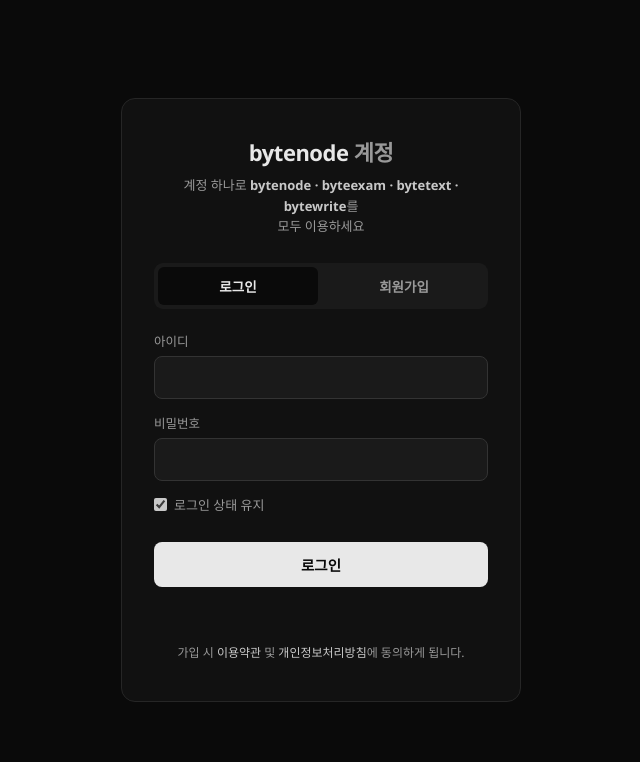
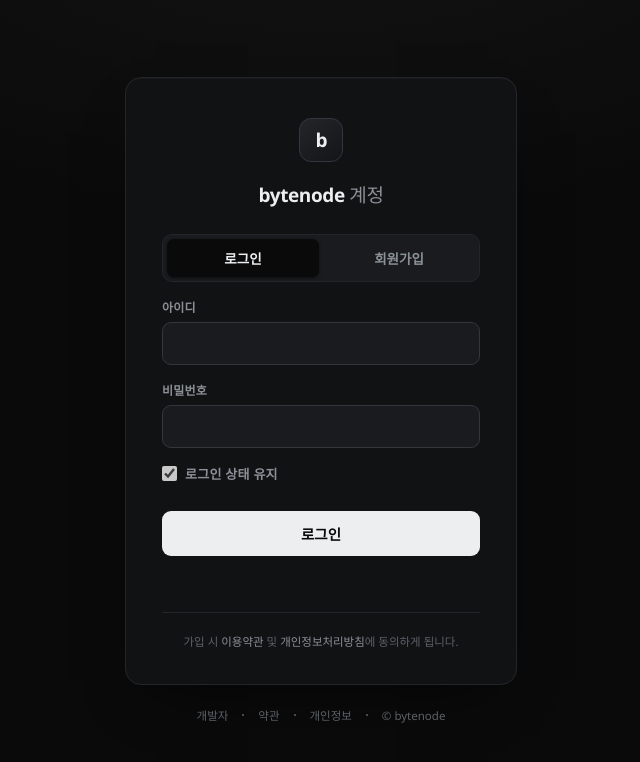
Before and after one commit to luxzbi/bytenode-account, a website: page public/index.html in a window 1280 px wide. Shown: the whole page, without its empty margins (319-959 px from the left). Drawn offline with Linux system fonts and the light colour scheme.

Commit message:
Redesign account page: remove tagline, professional styling

```diff
--- a/public/index.html
+++ b/public/index.html
@@ -3,71 +3,96 @@
 <head>
 <meta charset="UTF-8">
 <meta name="viewport" content="width=device-width, initial-scale=1.0">
-<title>bytenode 계정 — 로그인</title>
+<title>bytenode 계정</title>
 <style>
 :root{
-  --bg:#0a0a0a; --bg2:#111111; --bg3:#1a1a1a;
-  --border:#262626; --border2:#333333;
-  --text:#e8e8e8; --text2:#999999; --accent:#c8c8c8;
-  --err:#ff6b6b; --ok:#6bcf8e;
+  --bg:#0a0a0a; --bg2:#111214; --bg3:#191b1e;
+  --border:#232529; --border2:#33363c;
+  --text:#eceef0; --text2:#8b9097; --text3:#5c6167; --accent:#c8c8c8;
+  --err:#ff6b6b; --ok:#6bcf8e; --focus:#e8e8e8;
 }
 *{margin:0;padding:0;box-sizing:border-box;}
-html,body{height:100%;background:var(--bg);color:var(--text);font-family:"Segoe UI","Apple SD Gothic Neo",sans-serif;}
-body{display:flex;align-items:center;justify-content:center;padding:20px;}
+html,body{height:100%;background:var(--bg);color:var(--text);font-family:"Segoe UI","Apple SD Gothic Neo",sans-serif;-webkit-font-smoothing:antialiased;}
+body{
+  display:flex;flex-direction:column;align-items:center;justify-content:center;padding:24px;
+  background:
+    radial-gradient(1200px 500px at 50% -10%, rgba(200,200,200,.045), transparent 60%),
+    var(--bg);
+}
 .card{
-  width:100%;max-width:400px;background:var(--bg2);
-  border:1px solid var(--border);border-radius:14px;padding:36px 32px;
+  width:100%;max-width:392px;background:var(--bg2);
+  border:1px solid var(--border);border-radius:16px;padding:40px 36px 32px;
+  box-shadow:0 1px 0 rgba(255,255,255,.03) inset, 0 24px 60px -30px rgba(0,0,0,.8);
 }
-.logo{font-size:22px;font-weight:700;letter-spacing:-.5px;text-align:center;}
-.logo span{color:var(--text2);}
-.sub{font-size:13px;color:var(--text2);text-align:center;margin:8px 0 26px;line-height:1.6;}
+.mark{
+  width:44px;height:44px;margin:0 auto 18px;border-radius:12px;
+  background:linear-gradient(145deg,#232529,#141518);
+  border:1px solid var(--border2);
+  display:flex;align-items:center;justify-content:center;
+  font-weight:800;font-size:19px;letter-spacing:-1px;color:var(--text);
+}
+.logo{font-size:19px;font-weight:700;letter-spacing:-.4px;text-align:center;}
+.logo span{color:var(--text2);font-weight:500;}
+.sub{font-size:13px;color:var(--text2);text-align:center;margin-top:7px;line-height:1.6;min-height:0;}
+.sub:empty{display:none;}
 .sub b{color:var(--accent);font-weight:600;}
-.tabs{display:flex;gap:6px;margin-bottom:22px;background:var(--bg3);border-radius:9px;padding:4px;}
+.tabs{display:flex;gap:4px;margin:26px 0 4px;background:var(--bg3);border-radius:10px;padding:4px;border:1px solid var(--border);}
 .tabs button{
-  flex:1;padding:9px 0;border:none;border-radius:6px;background:none;
+  flex:1;padding:9px 0;border:none;border-radius:7px;background:none;
   color:var(--text2);font-size:13.5px;font-weight:600;cursor:pointer;font-family:inherit;
+  transition:color .15s,background .15s;
 }
-.tabs button.on{background:var(--bg);color:var(--text);}
-label{display:block;font-size:12.5px;color:var(--text2);margin:14px 0 6px;}
+.tabs button.on{background:var(--bg);color:var(--text);box-shadow:0 1px 3px rgba(0,0,0,.5);}
+label{display:block;font-size:12px;font-weight:600;color:var(--text2);margin:16px 0 6px;letter-spacing:.02em;}
 input[type=text],input[type=password]{
-  width:100%;padding:11px 13px;border-radius:8px;font-size:14px;
+  width:100%;padding:11px 13px;border-radius:9px;font-size:14px;
   background:var(--bg3);border:1px solid var(--border2);color:var(--text);outline:none;font-family:inherit;
+  transition:border-color .15s, box-shadow .15s;
 }
-input:focus{border-color:var(--accent);}
-.rem{display:flex;align-items:center;gap:7px;margin-top:14px;font-size:13px;color:var(--text2);cursor:pointer;user-select:none;}
-.rem input{accent-color:var(--accent);}
+input[type=text]:focus,input[type=password]:focus{border-color:var(--focus);box-shadow:0 0 0 3px rgba(232,232,232,.08);}
+input::placeholder{color:var(--text3);}
+.rem{display:flex;align-items:center;gap:8px;margin-top:16px;font-size:13px;color:var(--text2);cursor:pointer;user-select:none;}
+.rem input{width:15px;height:15px;accent-color:var(--accent);cursor:pointer;}
 .btn{
-  width:100%;margin-top:22px;padding:12px 0;border:none;border-radius:8px;
+  width:100%;margin-top:22px;padding:12px 0;border:none;border-radius:9px;
   background:var(--text);color:#0a0a0a;font-size:14.5px;font-weight:700;cursor:pointer;font-family:inherit;
+  transition:background .15s, transform .05s;
 }
-.btn:hover{background:#fff;}
-.btn:disabled{opacity:.5;cursor:default;}
+.btn:hover{background:#ffffff;}
+.btn:active{transform:translateY(1px);}
+.btn:disabled{opacity:.45;cursor:default;transform:none;}
 .msg{font-size:13px;margin-top:14px;text-align:center;min-height:18px;}
 .msg.err{color:var(--err);}
 .msg.ok{color:var(--ok);}
-.foot{font-size:12px;color:var(--text2);text-align:center;margin-top:22px;line-height:2;}
-.foot a{color:var(--accent);text-decoration:none;}
-.foot a:hover{text-decoration:underline;}
+.foot{font-size:11.5px;color:var(--text3);text-align:center;margin-top:24px;padding-top:18px;border-top:1px solid var(--border);line-height:1.9;}
+.foot a{color:var(--text2);text-decoration:none;}
+.foot a:hover{color:var(--text);text-decoration:underline;}
+.below{font-size:11.5px;color:var(--text3);margin-top:22px;display:flex;gap:14px;align-items:center;}
+.below a{color:var(--text3);text-decoration:none;}
+.below a:hover{color:var(--text2);}
+.below .dot{width:2px;height:2px;border-radius:50%;background:var(--text3);}
 #nameRow{display:none;}
-.already{display:none;text-align:center;}
-.already .who{font-size:15px;margin:18px 0 4px;}
-.already .who b{color:#fff;}
-.already .btn{margin-top:18px;}
+.already{display:none;text-align:center;padding-top:8px;}
+.already .who{font-size:14.5px;color:var(--text2);margin-top:20px;}
+.already .who b{color:var(--text);font-weight:600;}
+.already .btn{margin-top:20px;}
 .ghost{
-  width:100%;margin-top:10px;padding:11px 0;border:1px solid var(--border2);border-radius:8px;
+  width:100%;margin-top:10px;padding:11px 0;border:1px solid var(--border2);border-radius:9px;
   background:none;color:var(--text2);font-size:13px;cursor:pointer;font-family:inherit;
+  transition:color .15s,border-color .15s;
 }
 .ghost:hover{color:var(--text);border-color:var(--accent);}
 </style>
 </head>
 <body>
 <div class="card">
-  <div class="logo">bytenode<span> 계정</span></div>
-  <div class="sub" id="sub">계정 하나로 <b>bytenode · byteexam · bytetext · bytewrite</b>를<br>모두 이용하세요</div>
+  <div class="mark">b</div>
+  <div class="logo">bytenode <span>계정</span></div>
+  <div class="sub" id="sub"></div>
 
   <!-- 이미 로그인된 경우 -->
   <div class="already" id="alreadyBox">
-    <div class="who">이미 <b id="alreadyName"></b>님으로 로그인되어 있습니다</div>
+    <div class="who"><b id="alreadyName"></b>님으로 로그인되어 있습니다</div>
     <button class="btn" id="continueBtn">이 계정으로 계속하기</button>
     <button class="ghost" id="switchBtn">다른 계정 사용</button>
   </div>
@@ -98,6 +123,13 @@
   </div>
 </div>
 
+<div class="below">
+  <a href="/developer">개발자</a><span class="dot"></span>
+  <a href="/terms">약관</a><span class="dot"></span>
+  <a href="/privacy">개인정보</a><span class="dot"></span>
+  <span>© bytenode</span>
+</div>
+
 <script>
 const $ = id => document.getElementById(id);
 const qs = new URLSearchParams(location.search);
@@ -111,7 +143,7 @@
 const simpleRedirect = qs.get('redirect');
 const serviceNames = { bytenode:'bytenode', byteexam:'byteexam', bytetext:'bytetext', bytewrite:'bytewrite' };
 if (oauth.clientId && serviceNames[oauth.clientId]) {
-  $('sub').innerHTML = '<b>' + serviceNames[oauth.clientId] + '</b>에서 사용할 bytenode 계정으로 계속하세요';
+  $('sub').innerHTML = '<b>' + serviceNames[oauth.clientId] + '</b>에서 사용할 계정으로 계속하세요';
 }
 
 let mode = 'login';
@@ -208,7 +240,7 @@
     if (!r.ok) throw new Error(data.error || '요청에 실패했습니다.');
     saveSession(data.token, data.user, remember);
     msg.className = 'msg ok';
-    msg.textContent = (mode === 'signup' ? '가입 완료! ' : '로그인 성공! ') + '이동 중…';
+    msg.textContent = (mode === 'signup' ? '가입 완료. ' : '로그인 성공. ') + '이동 중…';
     await finish(data.token);
   } catch (err) {
     msg.className = 'msg err';
```
